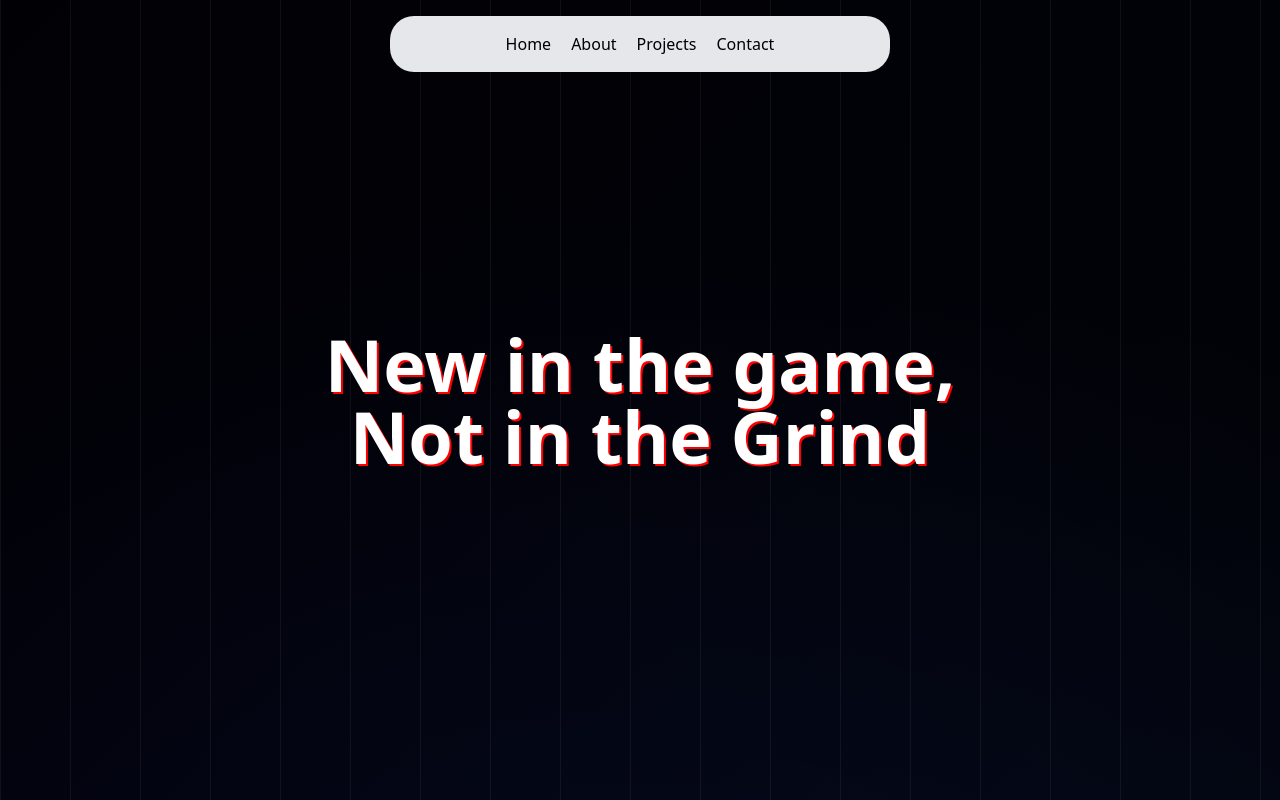
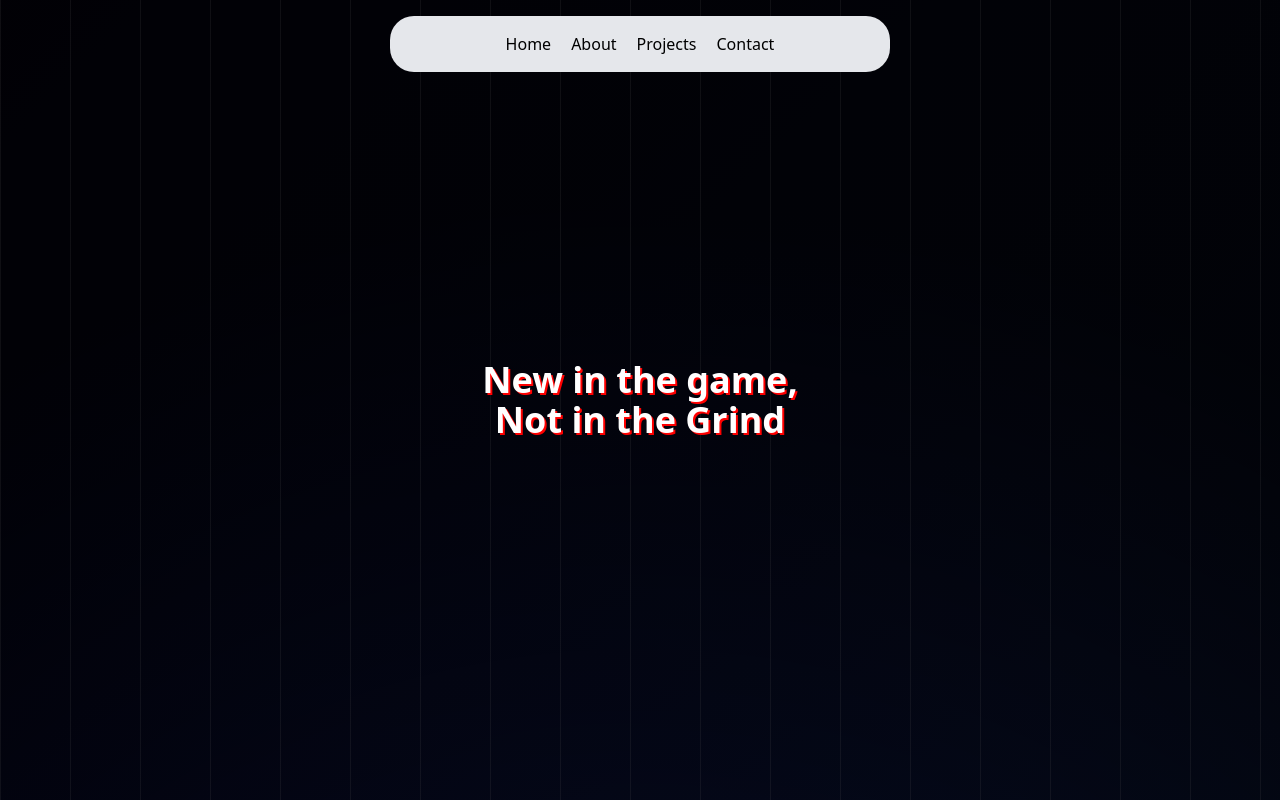
Before and after one commit to garimatiwari2004/portfolio, a React (Create React App) app: page / in a window 1280 px wide. Shown: the top 800 px of the page. Built offline with nearby package versions, Linux system fonts and the light colour scheme.

Commit message:
Remove responsive text size classes from Hero component heading for simplification

```diff
--- a/src/components/hero.jsx
+++ b/src/components/hero.jsx
@@ -4,7 +4,7 @@ const Hero = () => {
   return (
     <div className=" herodiv flex flex-col items-center justify-center min-h-screen w-full ">
       <div className=" text-center ">
-        <h1 className="text-white text-4xl sm:text-4xl md:text-5xl lg:text-6xl xl:text-7xl font-extrabold  tag">
+        <h1 className="text-white text-4xl font-extrabold  tag">
           New in the game,
           <br/>
            Not in the Grind
```
